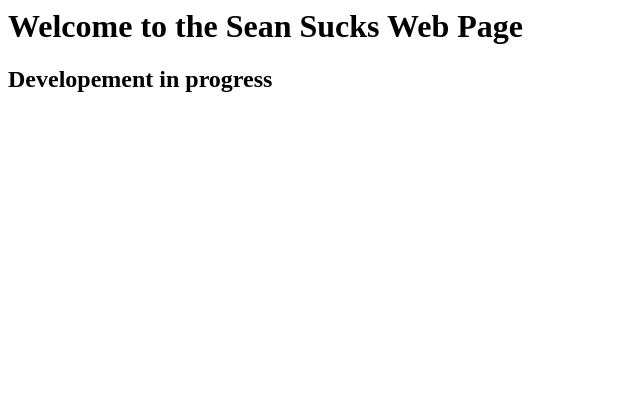
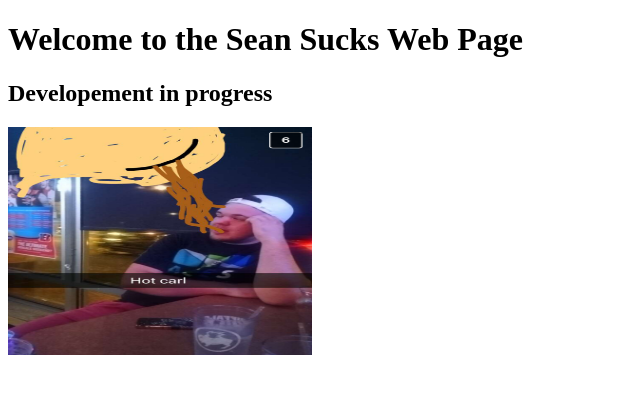
Before and after one commit to kvaratskhelia/kvaratskhelia.github.io, a plain HTML site: page index.html in a window 1280 px wide. Shown: the whole page, without its empty margins (0-640 px from the left). Drawn offline with Linux system fonts and the light colour scheme.

Commit message:
Anther minor commit

```diff
--- a/index.html
+++ b/index.html
@@ -1,2 +1,9 @@
+<!DOCTYPE html>
+<html>
+<body>
 <h1> Welcome to the Sean Sucks Web Page<h1>
 <h2> Developement in progress <h2>
+<img src="photo.png" alt="Sean's shitty face" style="width:304px;height:228px">
+
+</body>
+</html>
```
Also changed, not shown: photo.PNG (added).
